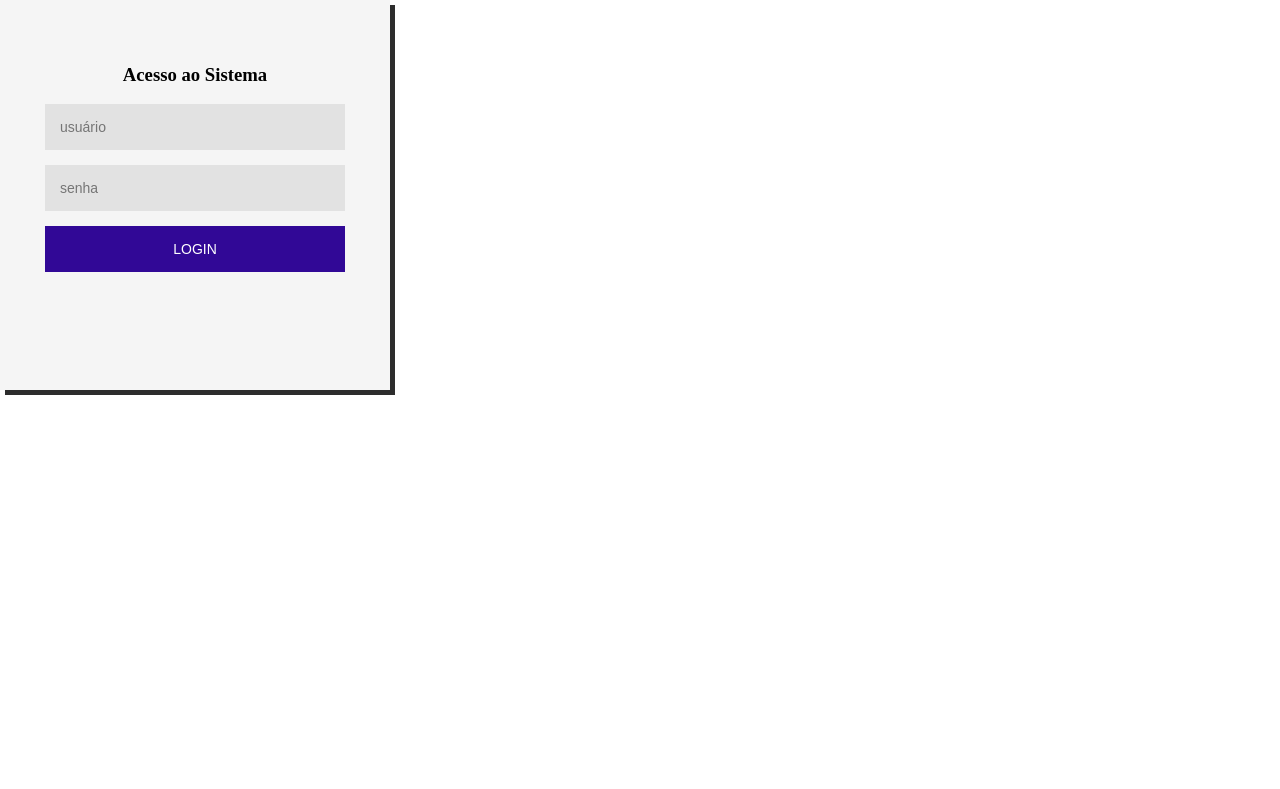
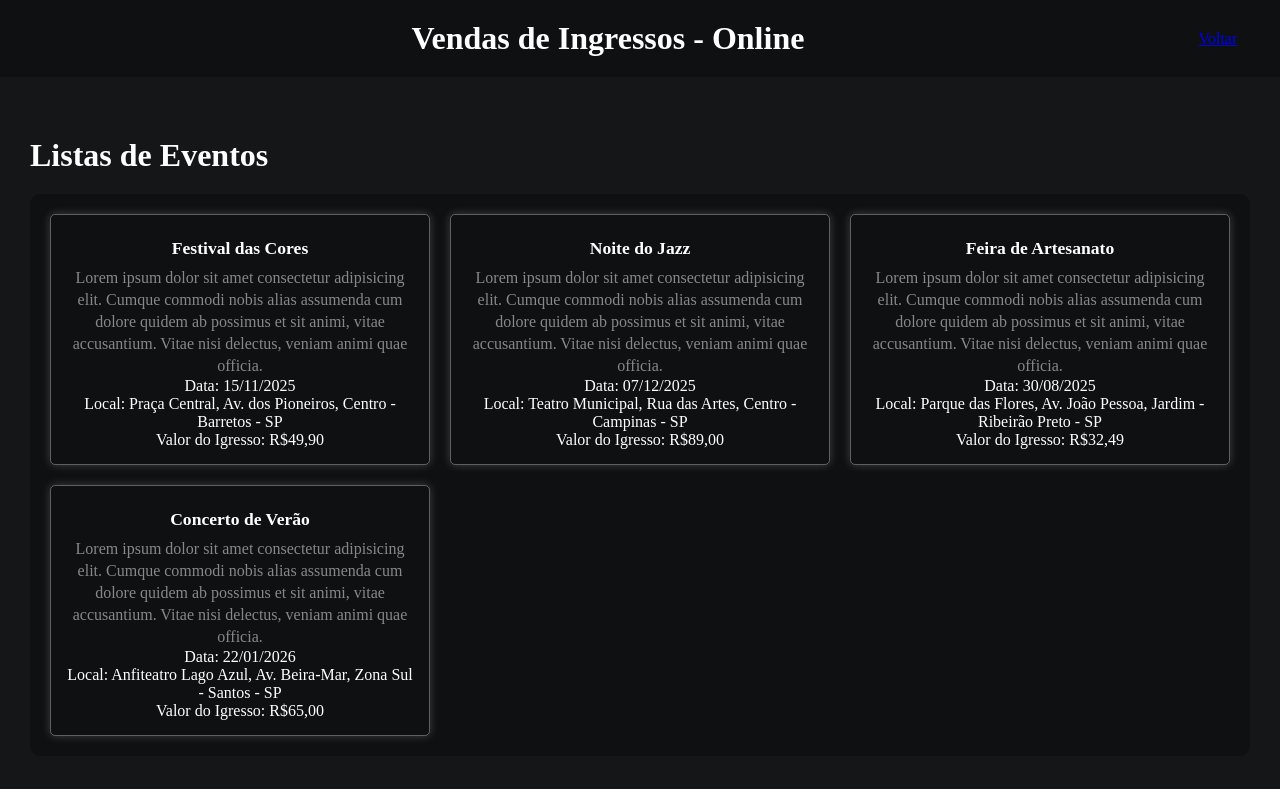
Before and after one commit to G4bslol/PPI-ATV-1, a website: page public/main.html in a window 1280 px wide. Drawn offline with Linux system fonts and the light colour scheme.

Commit message:
Create main page and styles

```diff
--- a/package.json
+++ b/package.json
@@ -21,5 +21,8 @@
   "dependencies": {
     "express": "^4.19.2",
     "express-session": "^1.18.0"
+  },
+  "devDependencies": {
+    "nodemon": "^3.1.4"
   }
 }
--- a/public/css/styles.css
+++ b/public/css/styles.css
@@ -1,79 +1,88 @@
-.containerPessoal{
-    width: 100vw;
-    height: 100vh;
-    background: #6C7A89;;
-    display: flex;
-    flex-direction: row;
-    justify-content: center;
-    align-items: center;
-}
 
-input{
-    outline: 0;
-    background: #e2e2e2;
-    width: 100%;
-    border: 0;
-    margin: 0 0 15px;
-    padding: 15px;
+
+* {
+    margin: 0;
+    padding: 0;
     box-sizing: border-box;
-    font-size: 14px;
-}
-.box{
-    width: 300px;
-    height: 300px;
-    background: whitesmoke;
-    padding: 45px;
-    text-align: center;
-    box-shadow: 5px 5px rgb(45, 45, 45);
-}
-.box button {
-    font-family: sans-serif;
-    outline: 0;
-    background: #310896;
-    width: 100%;
-    border: 0;
-    padding: 15px;
-    color: white;
-    font-size: 14px;
-    transition: all 0.3 ease;
-    cursor: pointer;
-  }
-  .box button:hover,.box button:active,.box button:focus {
-    background: #4f3889;
-  }
-
-.box button[type=button]{
-    background: #e2e2e2;
-}
-
-.box button[type=button]:hover{
-    background: darkgrey;
-}
-.barraMenu{
-    height: 5vh;
-    width: 100vw;
-    background-color: rgb(48, 48, 48);
-    display: flex;
-    align-items: center;
-    margin: 5px;
-    padding: 5px;
 }
 
 body {
-    margin: 0px;
-    box-sizing: border-box;
+    background-color: #141618;
+    color: white;
 }
 
-ul, li, a {
-    display: inline;
-    text-decoration: none;
-    list-style: none;
-    font-size: 18px;
-    color: whitesmoke;
-    margin-right: 20px;
-    transition: all 1.0s ease-in-out;
+.header {
+    background-color: #0E1011;
+    padding: 20px 30px;
+    width: 100vw;
+    display: grid;
+    grid-template-columns: 18fr 1fr;
+    align-items: center;
+    text-align: center;
+    margin-bottom: 30px;
 }
 
-ul, li, a:hover {
-    color:#22ee2d;
+.home_page_title {
+    font-size: 2rem;
+    font-weight: 700;
 }
+
+main {
+    padding: 30px;
+    width: 100vw;
+    display: flex;
+}
+
+.events {
+    width: 100%;
+}
+.event-grid {
+    display: grid;
+    grid-template-columns: repeat(auto-fill, minmax(300px, 1fr));
+    gap: 20px;
+    background-color: #0E1011;
+    padding: 20px;
+    border-radius: 10px;
+    text-align: center;
+}
+
+.event-main {
+    width: 100%;
+}
+
+.event_title_main {
+    font-size: 2rem;
+    font-weight: 800;
+    margin-bottom: 20px;
+    width: 100%;
+}
+
+.event-generic {
+    padding: 15px;
+    border: 1px solid #fff5;
+    border-radius: 5px;
+    box-shadow: 0px 0px 10px #fff3 ;
+
+}
+
+.event_title {
+    font-size: 1.1rem;
+    font-weight: 600;
+    display: block;
+    margin: 8px 0;
+}
+
+.event_description {
+    font: 0.8rem;
+    color: rgba(255, 255, 255, 0.5);
+    line-height: 22px;
+}
+
+.footer {
+    bottom: 0;
+    position: absolute;
+    width: 100%;
+    background-color: #0E1011;
+    text-align: center;
+    padding: 40px;
+}
--- a/public/main.html
+++ b/public/main.html
@@ -2,22 +2,71 @@
 <html lang="pt-br">
 
 <head>
-    <link rel="stylesheet" href="./css/styles.css" />
-    <meta charset="utf-8">
-    <title>Efetue login no sistema</title>
+  <link rel="stylesheet" href="./css/styles.css" />
+  <meta charset="utf-8">
+  <meta name="viewport" content="width=device-width, initial-scale=1.0">
+  <title>Página Principal</title>
+  <link rel="icon" type="image/x-icon" href="https://cdn-icons-png.flaticon.com/512/3472/3472688.png">
+  <link rel="preconnect" href="https://fonts.googleapis.com">
+  <link rel="preconnect" href="https://fonts.gstatic.com" crossorigin>
+  <link href="https://fonts.googleapis.com/css2?family=Chakra+Petch:ital,wght@0,300;0,400;0,500;0,600;0,700;1,300;1,400;1,500;1,600;1,700&display=swap" rel="stylesheet">
+
 </head>
 
 <body>
-    <div class="container">
-        <div class="box">
-            <form method="post" action="/login">
-                <h3>Acesso ao Sistema</h3>
-                <input type="text" id="user" name="user" placeholder="usuário" required>
-                <input type="password" id="password" name="password" placeholder="senha" required>
-                <button type="submit">LOGIN</button>
-            </form>
-        </div>
-    </div>
+  <header class="header">
+    <h1 class="home_page_title">Vendas de Ingressos - Online</h1>
+
+    <nav>
+      <a href="/main">Voltar</a>
+    </nav>
+  </header>
+
+  <main>
+    <section class="events">
+      <h2 class="event_title_main">Listas de Eventos</h2>
+
+      <div class="event-grid">
+        <article class="event-generic">
+          <h3 class="event_title">Festival das Cores</h3>
+          <p class="event_description">Lorem ipsum dolor sit amet consectetur adipisicing elit. Cumque commodi nobis
+            alias assumenda cum dolore quidem ab possimus et sit animi, vitae accusantium. Vitae nisi delectus, veniam
+            animi quae officia.</p>
+          <p class="date-event">Data: 15/11/2025</p>
+          <p class="date-event">Local: Praça Central, Av. dos Pioneiros, Centro - Barretos - SP</p>
+          <p class="date-event">Valor do Igresso: R$49,90</p>
+        </article>
+        <article class="event-generic">
+          <h3 class="event_title">Noite do Jazz</h3>
+          <p class="event_description">Lorem ipsum dolor sit amet consectetur adipisicing elit. Cumque commodi nobis
+            alias assumenda cum dolore quidem ab possimus et sit animi, vitae accusantium. Vitae nisi delectus, veniam
+            animi quae officia.</p>
+          <p class="date-event">Data: 07/12/2025</p>
+          <p class="date-event">Local: Teatro Municipal, Rua das Artes, Centro - Campinas - SP</p>
+          <p class="date-event">Valor do Igresso: R$89,00</p>
+        </article>
+        <article class="event-generic">
+          <h3 class="event_title">Feira de Artesanato</h3>
+          <p class="event_description">Lorem ipsum dolor sit amet consectetur adipisicing elit. Cumque commodi nobis
+            alias assumenda cum dolore quidem ab possimus et sit animi, vitae accusantium. Vitae nisi delectus, veniam
+            animi quae officia.</p>
+          <p class="date-event">Data: 30/08/2025</p>
+          <p class="date-event">Local: Parque das Flores, Av. João Pessoa, Jardim - Ribeirão Preto - SP</p>
+          <p class="date-event">Valor do Igresso: R$32,49</p>
+        </article>
+        <article class="event-generic">
+          <h3 class="event_title">Concerto de Verão</h3>
+          <p class="event_description">Lorem ipsum dolor sit amet consectetur adipisicing elit. Cumque commodi nobis
+            alias assumenda cum dolore quidem ab possimus et sit animi, vitae accusantium. Vitae nisi delectus, veniam
+            animi quae officia.</p>
+          <p class="date-event">Data: 22/01/2026</p>
+          <p class="date-event">Local: Anfiteatro Lago Azul, Av. Beira-Mar, Zona Sul - Santos - SP</p>
+          <p class="date-event">Valor do Igresso: R$65,00</p>
+        </article>
+
+      </div>
+    </section>
+
 </body>
 
 </html>
```
Also changed, not shown: index.js (+3 -4 lines), 1 other file.
